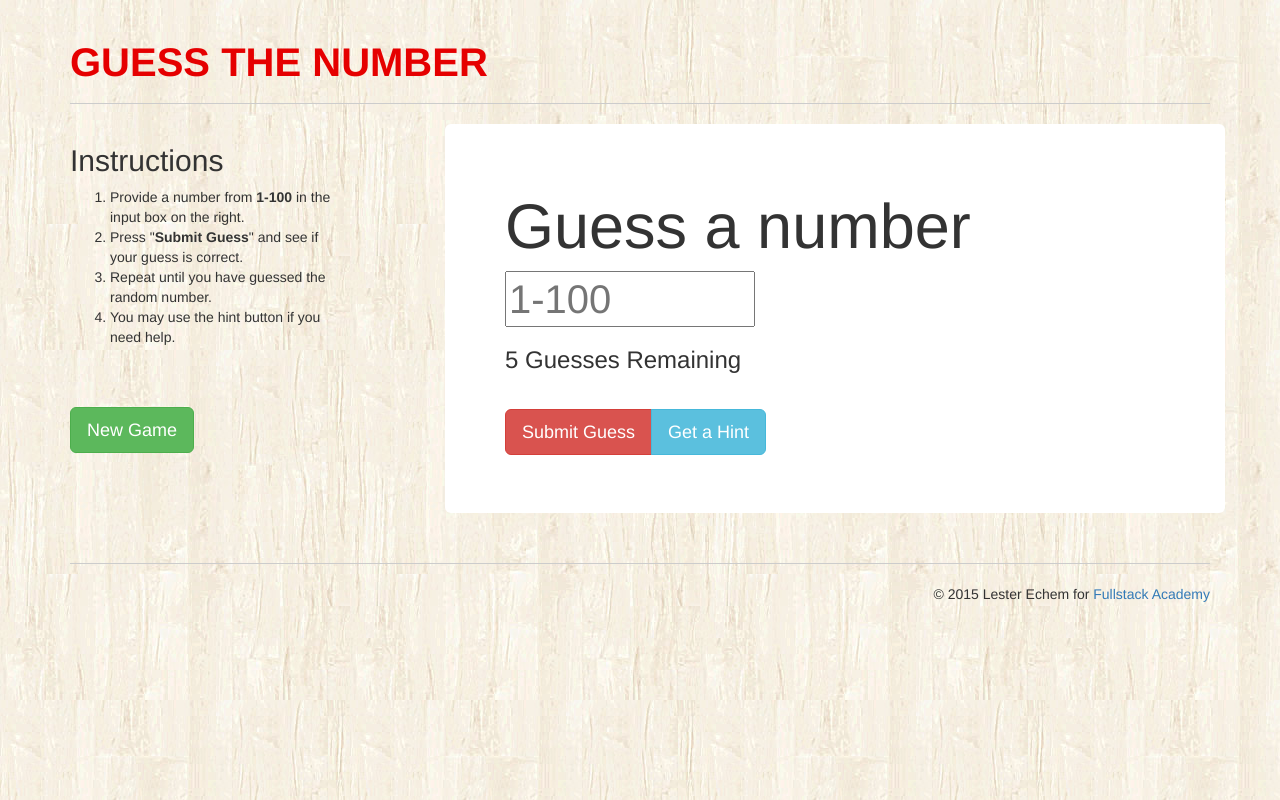
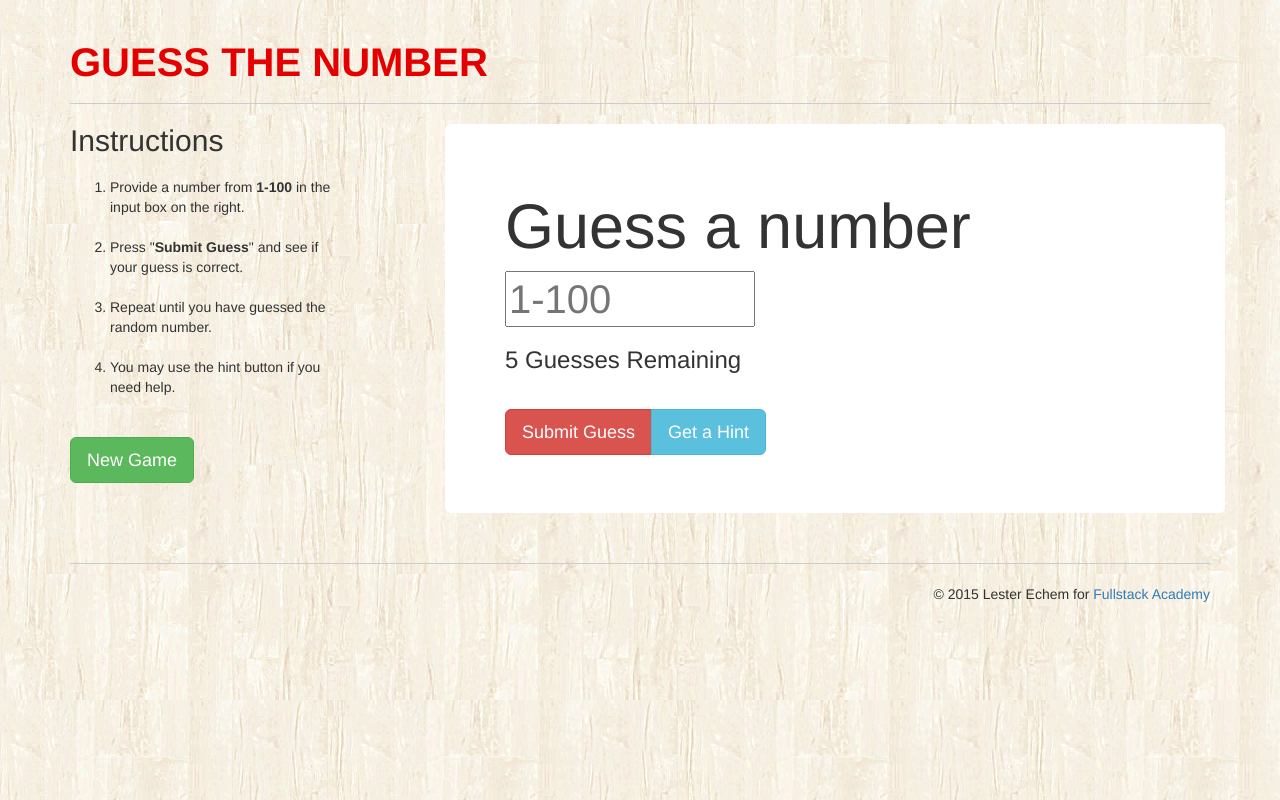
Before and after one commit to echemles/GuessingGame, a plain HTML site: page index.html in a window 1280 px wide. Drawn offline with nearby package versions, Linux system fonts and the light colour scheme.

Commit message:
Update index.html

```diff
--- a/index.html
+++ b/index.html
@@ -13,18 +13,18 @@
       </header>
       <div class="row">
         <div class="col-md-3">
-          <h2>Instructions</h2>
+          <h2 style="margin-top: 0px;">Instructions</h2>
           <ol>
-            <li>Provide a number from <strong>1-100</strong> in the input box on the right.</li>
-            <li>Press "<strong>Submit Guess</strong>" and see if your guess is correct.</li>
-            <li>Repeat until you have guessed the random number.</li>
-            <li>You may use the hint button if you need help.</li>
+            <li style="margin: 20px 0;">Provide a number from <strong>1-100</strong> in the input box on the right.</li>
+            <li style="margin: 20px 0;">Press "<strong>Submit Guess</strong>" and see if your guess is correct.</li>
+            <li style="margin: 20px 0;">Repeat until you have guessed the random number.</li>
+            <li style="margin: 20px 0;">You may use the hint button if you need help.</li>
           </ol>
-          <button style= "margin-top: 50px; margin-bottom: 50px;" type='button' onclick='newGame()' class="btn btn-success btn-lg">New Game</a>
+          <button style= "margin-top: 20px; margin-bottom: 50px;" type='button' onclick='newGame()' class="btn btn-success btn-lg">New Game</a>
         </div>
-        <div class="col-md-1">
+        <div class="col-sm-1">
         </div>
-        <div class="col-md-8 jumbotron">
+        <div class="col-sm-8 jumbotron">
           <h1>Guess a number</h1>
           <form id="guess2">
             <input id="guess" placeholder='1-100' class='input' style="line-height: 50px; font-size: 40px; width: 250px" min="1" max="100" type="number"/>
```
